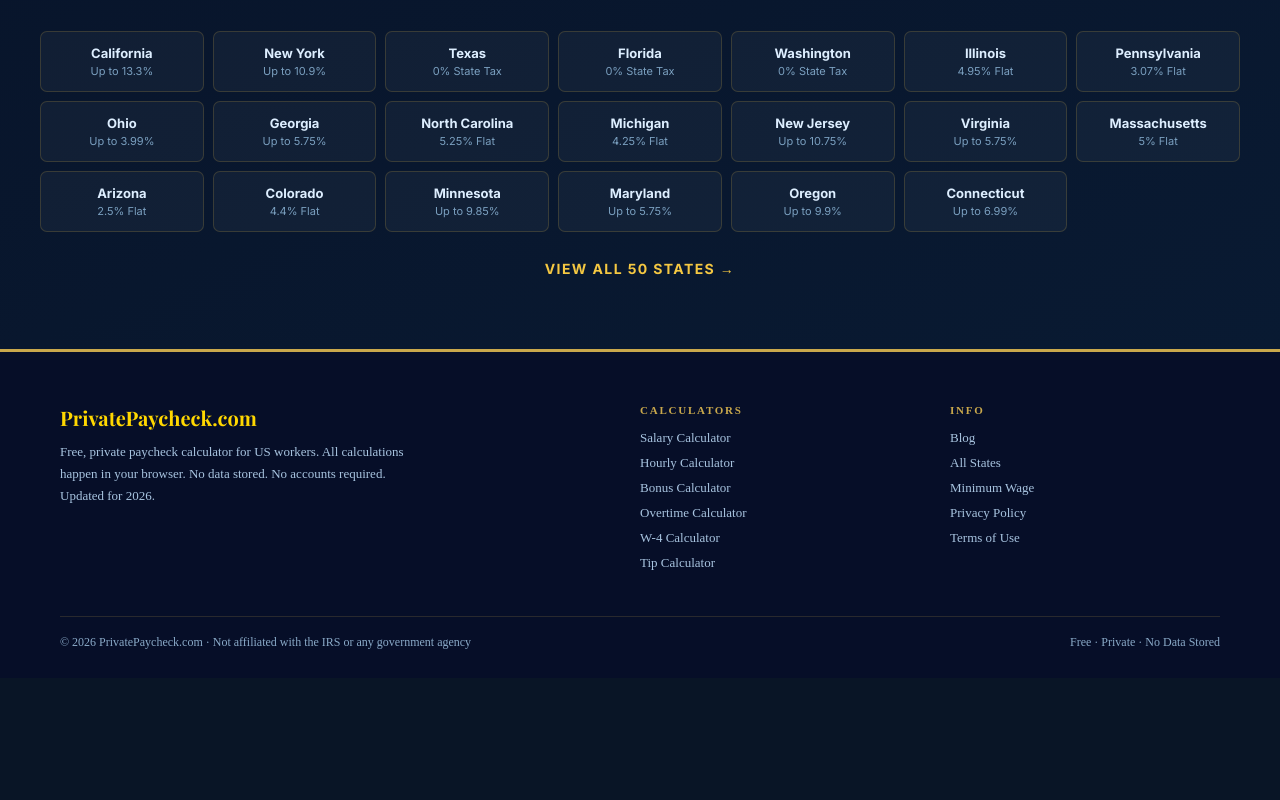
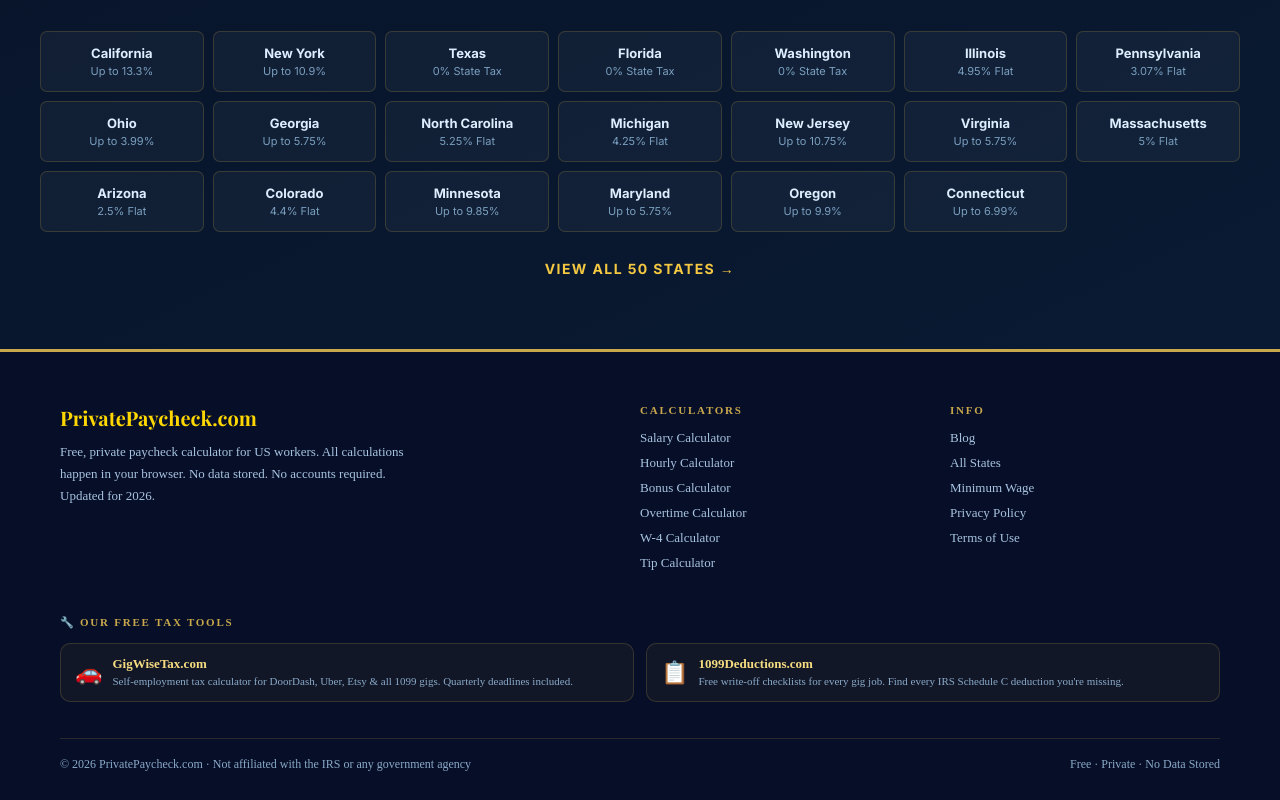
Before and after one commit to devqrcraft-ui/privatepaycheck, a Next.js app: page / in a window 1280 px wide. Shown: the part 3449-4249 px from the top of the page. Before the commit the page ends 4127 px from the top, so only its background shows below. Built offline with nearby package versions, Linux system fonts and the light colour scheme.

Commit message:
feat: add sister sites block to footer

```diff
--- a/src/components/Footer.tsx
+++ b/src/components/Footer.tsx
@@ -1,5 +1,4 @@
 import Link from "next/link";
-
 export default function Footer() {
   return (
     <footer style={{background:"#060E28",borderTop:"3px solid #C9A84C",padding:"52px 24px 28px",fontFamily:"'Source Serif 4',serif"}}>
@@ -7,9 +6,13 @@ export default function Footer() {
         .foot-grid { display:grid; grid-template-columns:2fr 1fr 1fr; gap:40px; margin-bottom:36px; }
         .foot-link { font-size:13px; color:#A8C4E0; text-decoration:none; display:block; margin-bottom:9px; transition:color .2s; }
         .foot-link:hover { color:#F5DC80; }
+        .sister-grid { display:grid; grid-template-columns:1fr 1fr; gap:12px; margin-bottom:36px; }
+        .sister-card { display:flex; align-items:center; gap:10px; background:rgba(245,200,66,0.05); border:1px solid rgba(201,168,76,0.2); border-radius:10px; padding:12px 14px; text-decoration:none; transition:border-color .2s,background .2s; }
+        .sister-card:hover { background:rgba(245,200,66,0.1); border-color:rgba(201,168,76,0.45); }
         @media(max-width:640px) {
           .foot-grid { grid-template-columns:1fr 1fr; gap:28px; }
           .foot-brand-col { grid-column:1/-1; }
+          .sister-grid { grid-template-columns:1fr; }
         }
       `}</style>
       <div style={{maxWidth:1160,margin:"0 auto"}}>
@@ -36,6 +39,30 @@ export default function Footer() {
             <Link href="/terms" className="foot-link">Terms of Use</Link>
           </div>
         </div>
+
+        {/* ── Sister Sites ── */}
+        <div style={{marginBottom:24}}>
+          <div style={{fontSize:11,fontWeight:700,letterSpacing:".16em",textTransform:"uppercase",color:"#C9A84C",marginBottom:14}}>
+            🔧 Our Free Tax Tools
+          </div>
+          <div className="sister-grid">
+            <a href="https://www.gigwisetax.com" target="_blank" rel="noopener" className="sister-card">
+              <span style={{fontSize:22}}>🚗</span>
+              <div>
+                <div style={{fontSize:13,fontWeight:600,color:"#F5DC80",marginBottom:2}}>GigWiseTax.com</div>
+                <div style={{fontSize:11,color:"#8AAAC8",lineHeight:1.4}}>Self-employment tax calculator for DoorDash, Uber, Etsy & all 1099 gigs. Quarterly deadlines included.</div>
+              </div>
+            </a>
+            <a href="https://www.1099deductions.com" target="_blank" rel="noopener" className="sister-card">
+              <span style={{fontSize:22}}>📋</span>
+              <div>
+                <div style={{fontSize:13,fontWeight:600,color:"#F5DC80",marginBottom:2}}>1099Deductions.com</div>
+                <div style={{fontSize:11,color:"#8AAAC8",lineHeight:1.4}}>Free write-off checklists for every gig job. Find every IRS Schedule C deduction you're missing.</div>
+              </div>
+            </a>
+          </div>
+        </div>
+
         <div style={{borderTop:"1px solid rgba(201,168,76,.18)",paddingTop:18,display:"flex",justifyContent:"space-between",flexWrap:"wrap",gap:8,fontSize:12,color:"#8AAAC8"}}>
           <span>© 2026 PrivatePaycheck.com · Not affiliated with the IRS or any government agency</span>
           <span>Free · Private · No Data Stored</span>
```
